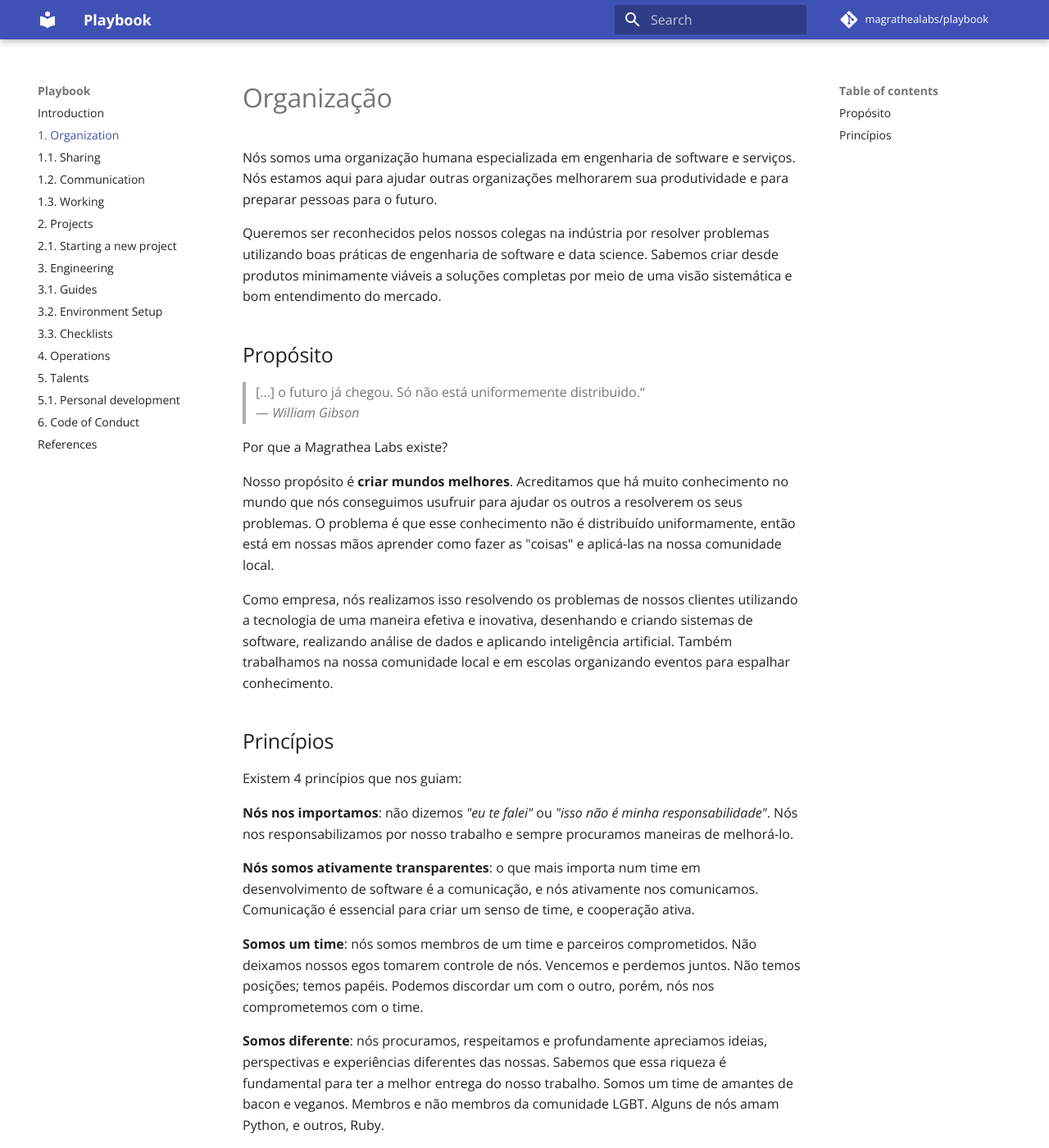
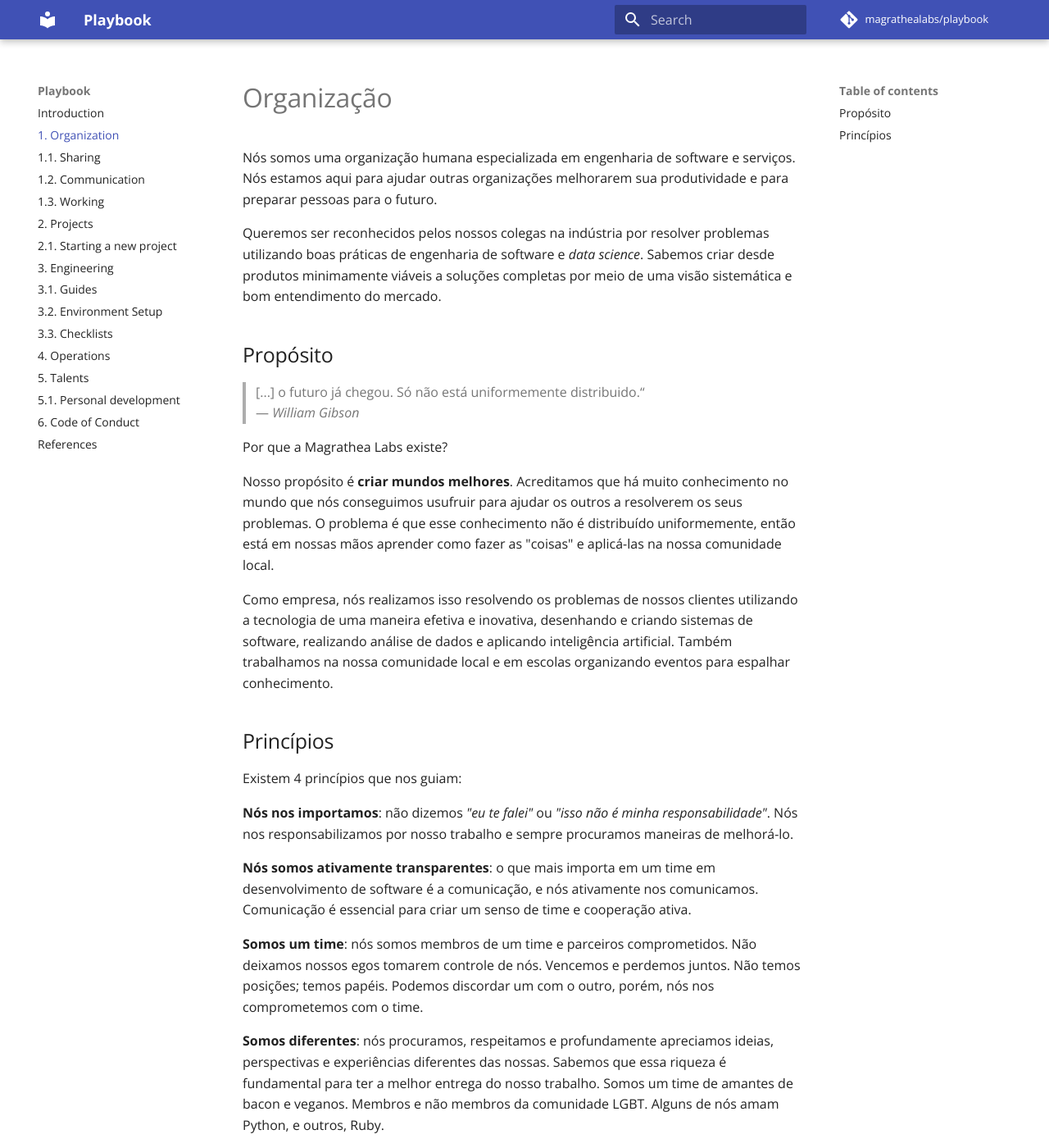
Before and after one commit to magrathealabs/playbook, an MkDocs documentation site: the page built from docs/1-organization.md, in a window 1280 px wide and 1400 px high. Shown: the whole window at 82% size. Built offline with MkDocs 1.6.1 and Material for MkDocs 9.7.7, drawn with Linux system fonts in a browser that asks for light colours; comment, search, counter and statistics services are not loaded.

Commit message:
Apply suggestions from code review
Co-Authored-By: alfakini <fachini@magrathealabs.com>

```diff
--- a/docs/1-organization.md
+++ b/docs/1-organization.md
@@ -2,7 +2,7 @@
 
 Nós somos uma organização humana especializada em engenharia de software e serviços. Nós estamos aqui para ajudar outras organizações melhorarem sua produtividade e para preparar pessoas para o futuro.
 
-Queremos ser reconhecidos pelos nossos colegas na indústria por resolver problemas utilizando boas práticas de engenharia de software e data science. Sabemos criar desde produtos minimamente viáveis a soluções completas por meio de uma visão sistemática e bom entendimento do mercado.
+Queremos ser reconhecidos pelos nossos colegas na indústria por resolver problemas utilizando boas práticas de engenharia de software e _data science_. Sabemos criar desde produtos minimamente viáveis a soluções completas por meio de uma visão sistemática e bom entendimento do mercado.
 
 ## Propósito
 
@@ -11,7 +11,7 @@ Queremos ser reconhecidos pelos nossos colegas na indústria por resolver proble
 
 Por que a Magrathea Labs existe?
 
-Nosso propósito é **criar mundos melhores**. Acreditamos que há muito conhecimento no mundo que nós conseguimos usufruir para ajudar os outros a resolverem os seus problemas. O problema é que esse conhecimento não é distribuído uniformamente, então está em nossas mãos aprender como fazer as "coisas" e aplicá-las na nossa comunidade local.
+Nosso propósito é **criar mundos melhores**. Acreditamos que há muito conhecimento no mundo que nós conseguimos usufruir para ajudar os outros a resolverem os seus problemas. O problema é que esse conhecimento não é distribuído uniformemente, então está em nossas mãos aprender como fazer as "coisas" e aplicá-las na nossa comunidade local.
 
 Como empresa, nós realizamos isso resolvendo os problemas de nossos clientes utilizando a tecnologia de uma maneira efetiva e inovativa, desenhando e criando sistemas de software, realizando análise de dados e aplicando inteligência artificial. Também trabalhamos na nossa comunidade local e em escolas organizando eventos para espalhar conhecimento.
 
@@ -21,8 +21,8 @@ Existem 4 princípios que nos guiam:
 
 **Nós nos importamos**: não dizemos *"eu te falei"* ou *"isso não é minha responsabilidade"*. Nós nos responsabilizamos por nosso trabalho e sempre procuramos maneiras de melhorá-lo.
 
-**Nós somos ativamente transparentes**:  o que mais importa num time em desenvolvimento de software é a comunicação, e nós ativamente nos comunicamos. Comunicação é essencial para criar um senso de time, e cooperação ativa.
+**Nós somos ativamente transparentes**:  o que mais importa em um time em desenvolvimento de software é a comunicação, e nós ativamente nos comunicamos. Comunicação é essencial para criar um senso de time e cooperação ativa.
 
 **Somos um time**: nós somos membros de um time e parceiros comprometidos. Não deixamos nossos egos tomarem controle de nós. Vencemos e perdemos juntos. Não temos posições; temos papéis. Podemos discordar um com o outro, porém, nós nos comprometemos com o time.
 
-**Somos diferente**: nós procuramos, respeitamos e profundamente apreciamos ideias, perspectivas e experiências diferentes das nossas. Sabemos que essa riqueza é fundamental para ter a melhor entrega do nosso trabalho. Somos um time de amantes de bacon e veganos. Membros e não membros da comunidade LGBT. Alguns de nós amam Python, e outros, Ruby.
+**Somos diferentes**: nós procuramos, respeitamos e profundamente apreciamos ideias, perspectivas e experiências diferentes das nossas. Sabemos que essa riqueza é fundamental para ter a melhor entrega do nosso trabalho. Somos um time de amantes de bacon e veganos. Membros e não membros da comunidade LGBT. Alguns de nós amam Python, e outros, Ruby.
```
